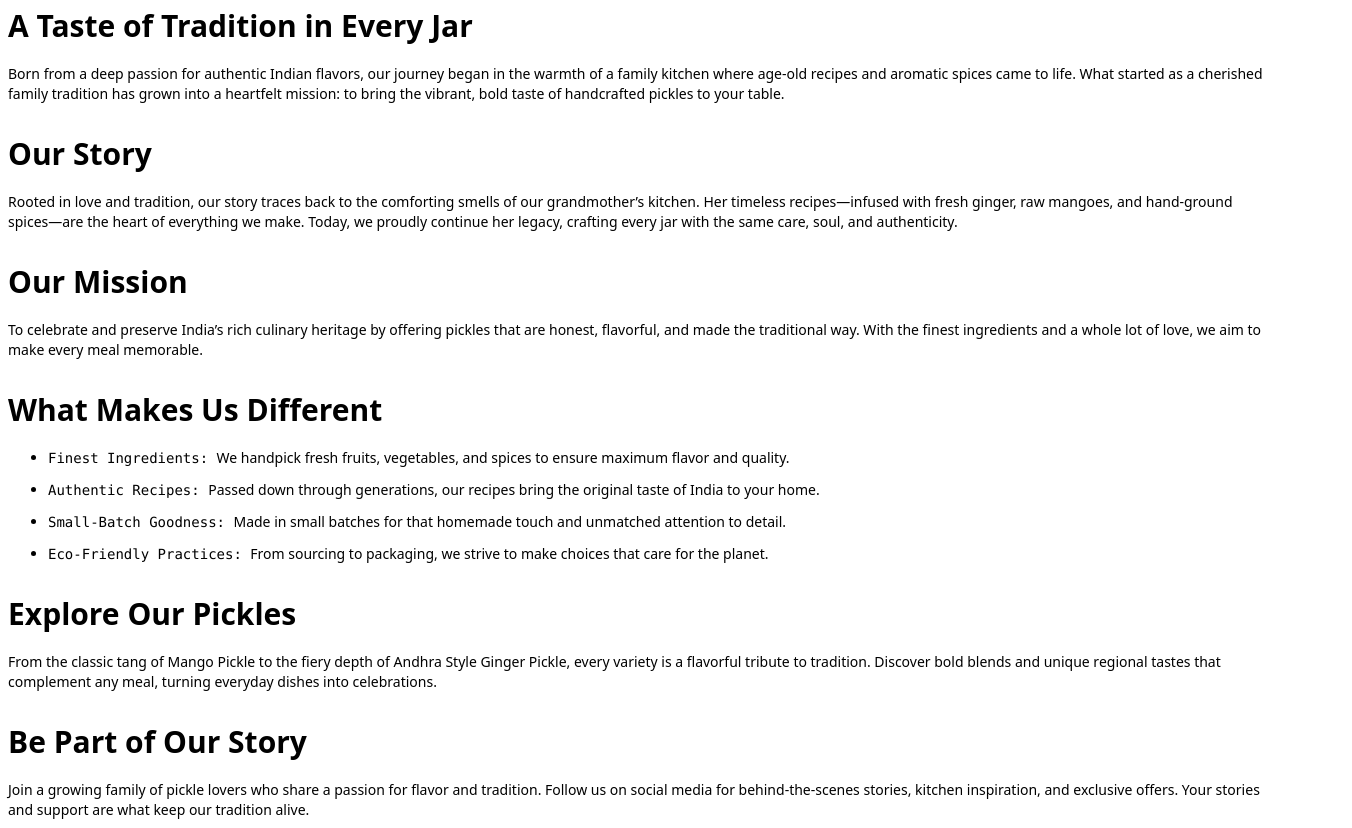
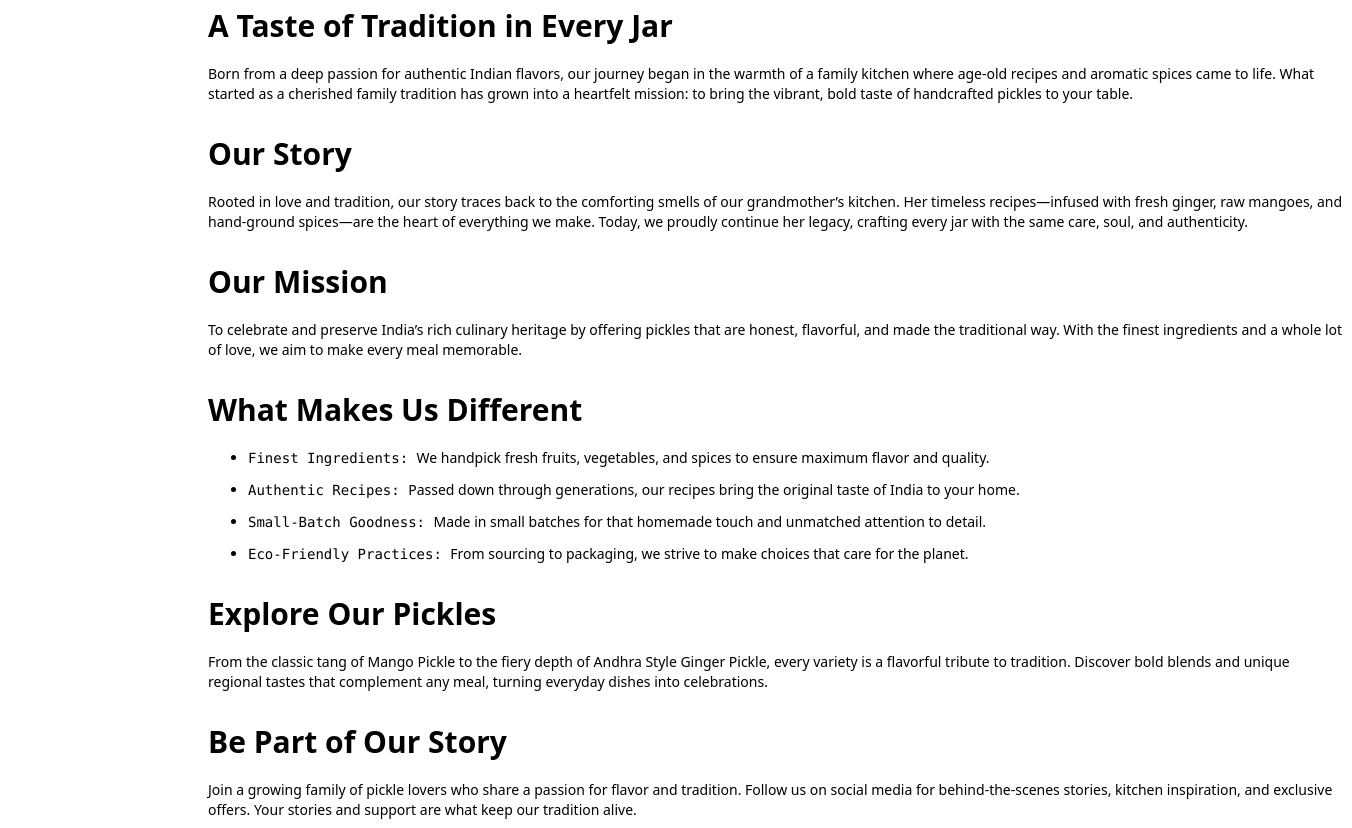
Before and after one commit to ucsmchandu/ecommerce, a React (Vite) app: page /about in a window 1280 px wide. Shown: the part 320-1148 px from the top of the page, 1352 px wide, since content can reach past the window. Built offline with nearby package versions, Linux system fonts and the light colour scheme; no server answers.

Commit message:
home and contact page is developed

```diff
--- a/src/pages/About.jsx
+++ b/src/pages/About.jsx
@@ -16,7 +16,7 @@ const About = () => {
         </div>
       </div>
 
-      <div className="flex flex-col mt-15 space-y-5 p-2">
+      <div className="flex flex-col md:ml-50 md:w-6xl mt-15 space-y-5 p-2">
         <h1 className="text-3xl font-bold">
           A Taste of Tradition in Every Jar
         </h1>
@@ -29,7 +29,7 @@ const About = () => {
         </p>
       </div>
 
-      <div className="flex flex-col mt-4 space-y-5 p-2">
+      <div className="flex flex-col md:ml-50 md:w-6xl mt-4 space-y-5 p-2">
         <h1 className="text-3xl font-bold">Our Story</h1>
         <p className="text-sm font-extralight">
           Rooted in love and tradition, our story traces back to the comforting
@@ -40,7 +40,7 @@ const About = () => {
         </p>
       </div>
 
-      <div className="flex flex-col mt-4 space-y-5 p-2">
+      <div className="flex flex-col md:ml-50 md:w-6xl mt-4 space-y-5 p-2">
         <h1 className="text-3xl font-bold">Our Mission</h1>
         <p className="text-sm font-extralight">
           To celebrate and preserve India’s rich culinary heritage by offering
@@ -50,7 +50,7 @@ const About = () => {
         </p>
       </div>
 
-      <div className="flex flex-col mt-4 space-y-5 p-2">
+      <div className="flex flex-col md:ml-50 md:w-6xl mt-4 space-y-5 p-2">
         <h1 className="text-3xl font-bold">What Makes Us Different</h1>
         <ul className="ml-10 space-y-3 list-disc">
           <li className="text-sm font-extralight">
@@ -76,7 +76,7 @@ const About = () => {
         </ul>
       </div>
 
-      <div className="flex flex-col mt-4 space-y-5 p-2">
+      <div className="flex flex-col md:ml-50 md:w-6xl mt-4 space-y-5 p-2">
         <h1 className="text-3xl font-bold">Explore Our Pickles</h1>
         <p className="text-sm font-extralight">
           From the classic tang of Mango Pickle to the fiery depth of Andhra
@@ -86,7 +86,7 @@ const About = () => {
         </p>
       </div>
 
-      <div className="flex flex-col mt-4 space-y-5 p-2">
+      <div className="flex flex-col md:ml-50 md:w-6xl mt-4 space-y-5 p-2">
         <h1 className="text-3xl font-bold">Be Part of Our Story</h1>
         <p className="text-sm font-extralight">
           Join a growing family of pickle lovers who share a passion for flavor
--- a/src/pages/Contact.jsx
+++ b/src/pages/Contact.jsx
@@ -2,7 +2,7 @@ import React from "react";
 
 const Contact = () => {
   return (
-    <>
+    <div>
       <div className="mt-20">
         <div className="text-center bg-white py-10 shadow-md">
           <h1 className="text-4xl font-bold text-gray-700">Contact Us</h1>
@@ -15,7 +15,7 @@ const Contact = () => {
         </div>
       </div>
 
-      <div className="flex flex-col mt-15 space-y-5 p-2">
+      <div className="flex flex-col md:ml-50 mt-15 space-y-5 p-2">
         <span className="flex">
           {" "}
           <h1 className="text-3xl font-bold">Let’s Talk!</h1>
@@ -27,7 +27,7 @@ const Contact = () => {
         </p>
       </div>
 
-      <div className="flex flex-col mt-4 space-y-5 p-2">
+      <div className="flex flex-col md:ml-50 mt-4 space-y-5 p-2">
         <h1 className="text-3xl font-bold">How To Reach Us</h1>
         <h1 className="text-3xl font-bold">Email Us:</h1>
         <p className="text-sm font-extralight">
@@ -41,7 +41,7 @@ const Contact = () => {
           We strive to respond to all emails within 24-48 hours.
         </p>
       </div>
-    </>
+    </div>
   );
 };
 
```
